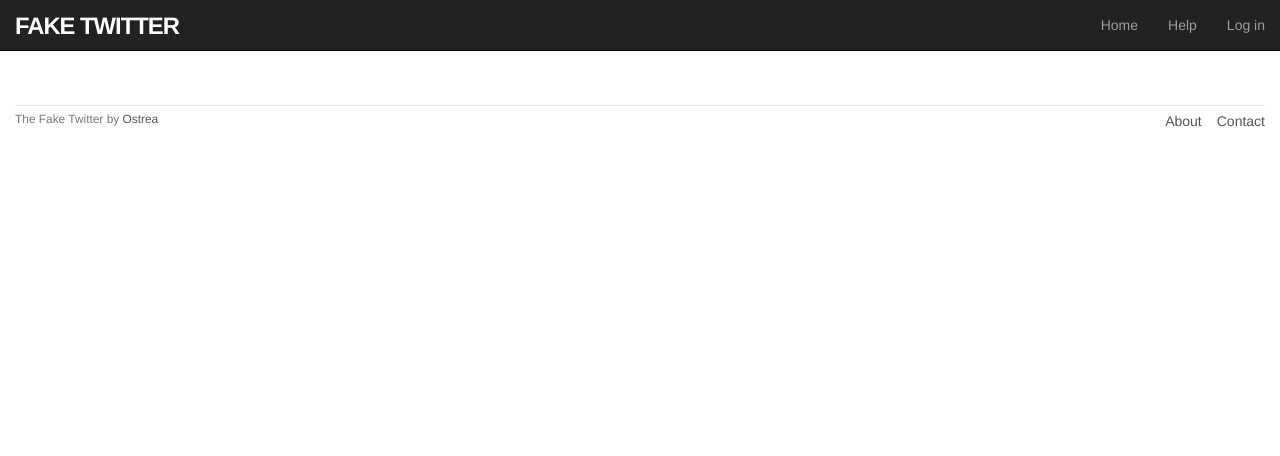
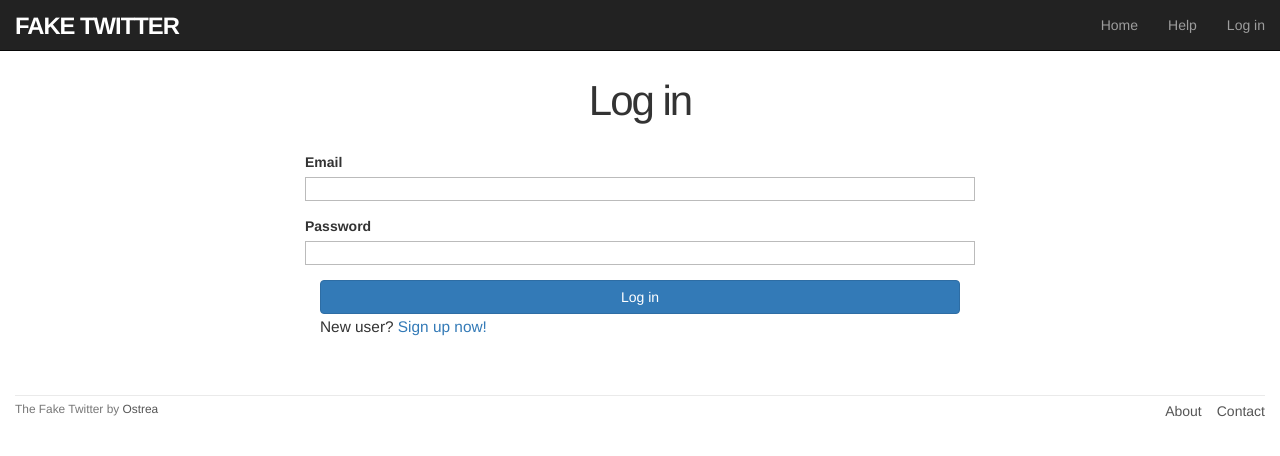
Before and after one commit to Ostrea/Fake-Twitter, a Django app: template twitter_clone_app/templates/twitter_clone_app/users/log_in.html in a window 1280 px wide. Shown: the top 456 px of the page. Run offline with Django 3.2, Linux system fonts and the light colour scheme; the template is opened without the code that fills it, so the values that code supplies are empty; some libraries are stand-ins or nearby versions.

Commit message:
Add content for the log in page

```diff
--- a/twitter_clone_app/templates/twitter_clone_app/users/log_in.html
+++ b/twitter_clone_app/templates/twitter_clone_app/users/log_in.html
@@ -3,4 +3,57 @@
 {% block title %}Log in{% endblock %}
 
 {% block content %}
+<h1>Log in</h1>
+
+<div class="row">
+    <div class="col-md-6 col-md-offset-3">
+        {% if errors %}
+        <div class="alert alert-danger">
+            <ul>
+            {% for error in errors %}
+                <li>{{ error }}</li>
+            {% endfor %}
+            </ul>
+        </div>
+        {% endif %}
+
+        <form action="{% url 'twitter_clone_app:create-user' %}" method="post">
+            {% csrf_token %}
+
+            <div class="row">
+                <div class="row">
+                    <label for="email">
+                        Email
+                    </label>
+                </div>
+                <div class="row">
+                    <input type="email" name="email" id="email" />
+                </div>
+            </div>
+
+            <div class="row">
+                <div class="row">
+                    <label for="password">
+                        Password
+                    </label>
+                </div>
+                <div class="row">
+                    <input type="password" name="password" id="password" />
+                </div>
+            </div>
+
+            <div class="row">
+                <input type="submit" value="Log in"
+                       class="btn btn-primary" />
+            </div>
+        </form>
+        <div class="row">
+            <p>New user?
+                <a href="{% url 'twitter_clone_app:sign-up' %}">
+                    Sign up now!
+                </a>
+            </p>
+        </div>
+    </div>
+</div>
 {% endblock %}
```
